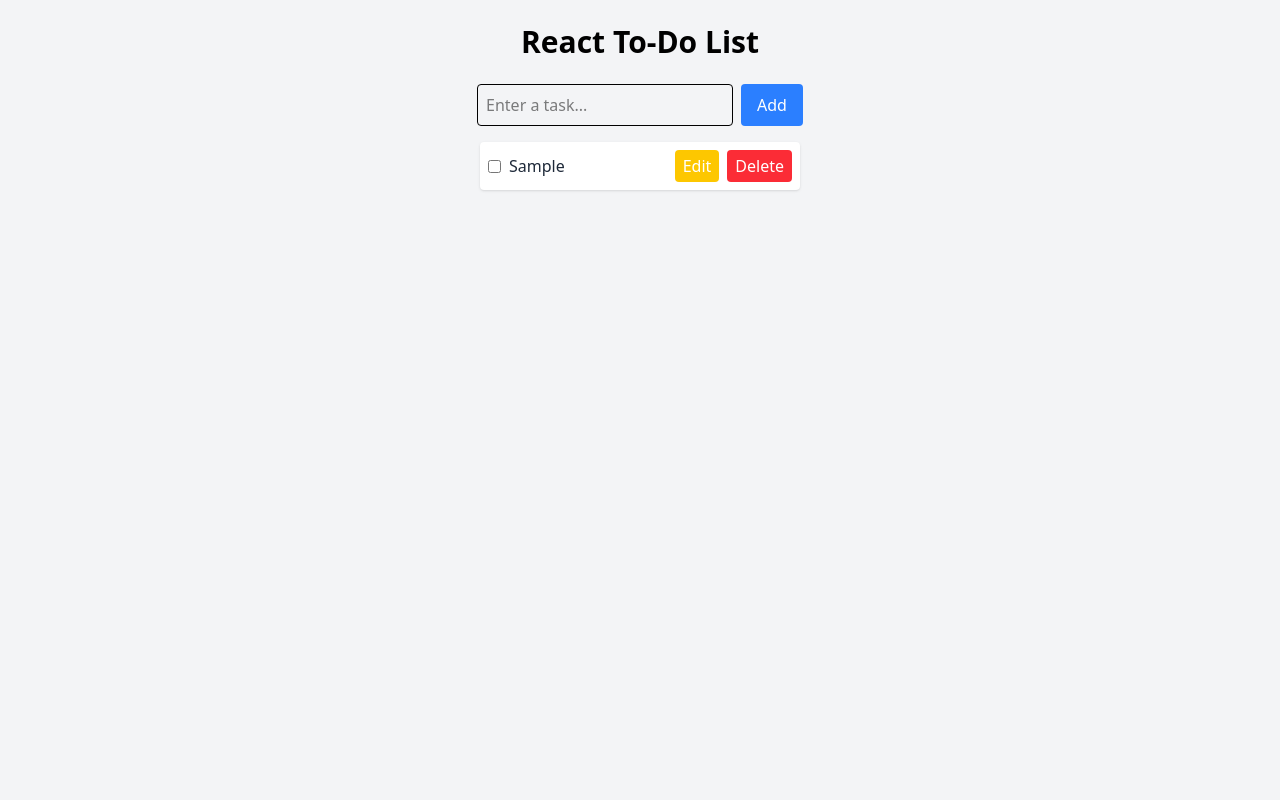
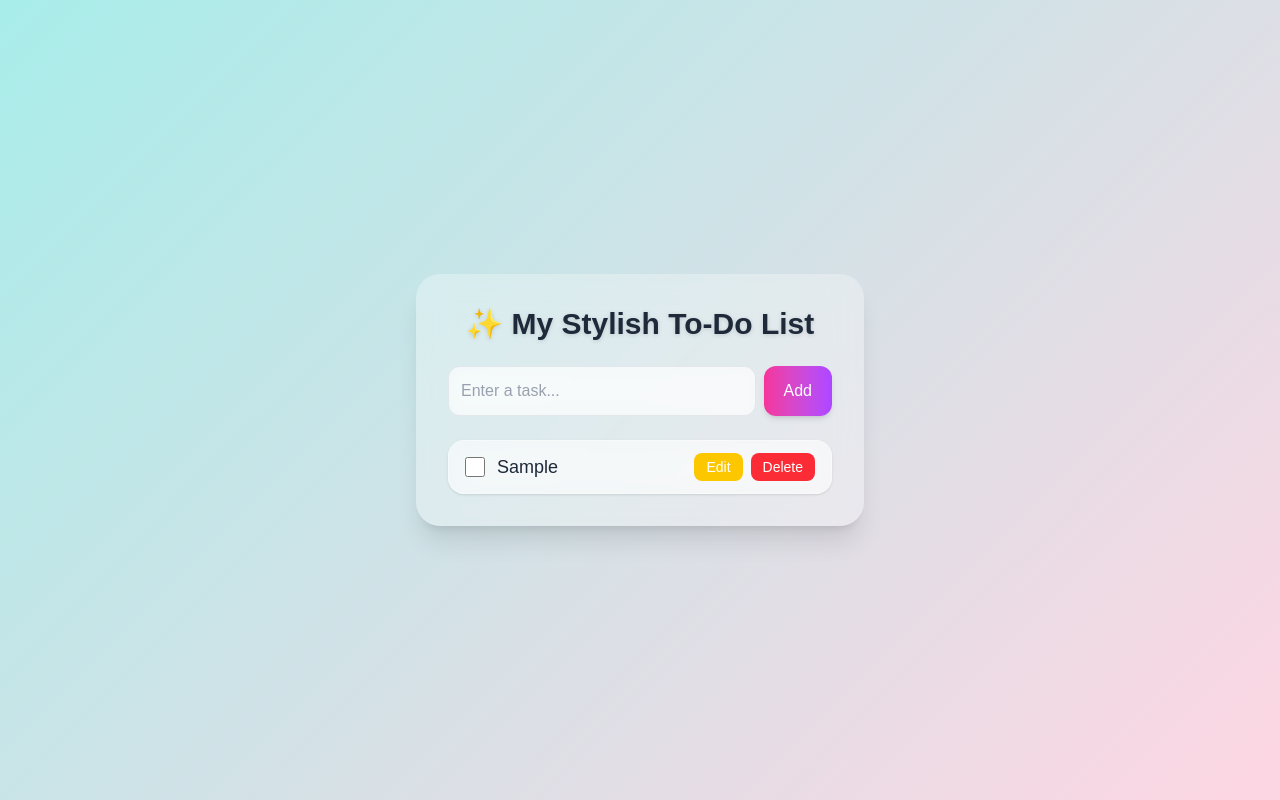
Before and after one commit to Sonukathat/todo-react, a React (Vite) app: page / in a window 1280 px wide. Both pictures are taken after typing "Sample" into the empty fields and a click on the button "Add". Built offline with nearby package versions, Linux system fonts and the light colour scheme.

Commit message:
update ui

```diff
--- a/src/App.jsx
+++ b/src/App.jsx
@@ -41,39 +41,51 @@ function App() {
   };
 
   return (
-    <div className="min-h-screen flex flex-col items-center bg-gray-100 p-6">
-      <h1 className="text-3xl font-bold mb-6">React To-Do List</h1>
+    <div
+      className="min-h-screen flex flex-col items-center justify-center p-6"
+      style={{
+        fontFamily: "'Poppins', sans-serif",
+        background: "linear-gradient(135deg, #a8edea 0%, #fed6e3 100%)",
+      }}
+    >
+      <div className="bg-white/30 backdrop-blur-lg shadow-xl rounded-3xl p-8 w-full max-w-md">
+        <h1 className="text-3xl font-semibold text-center text-gray-800 mb-6 drop-shadow-sm">
+          ✨ My Stylish To-Do List
+        </h1>
 
-      <div className="flex space-x-2 mb-4">
+        {/* Input and Button */}
+        <div className="flex space-x-2 mb-6">
           <input
             type="text"
             value={input}
             onChange={(e) => setInput(e.target.value)}
             placeholder="Enter a task..."
-          className="border p-2 rounded w-64 outline-none focus:ring-2 focus:ring-blue-400"
+            className="flex-1 border border-gray-300/50 bg-white/60 backdrop-blur-sm p-3 rounded-xl outline-none focus:ring-2 focus:ring-pink-400 text-gray-700 placeholder-gray-400"
           />
           <button
             onClick={handleAdd}
-          className="bg-blue-500 hover:bg-blue-600 text-white px-4 py-2 rounded"
+            className="bg-gradient-to-r from-pink-500 to-purple-500 hover:opacity-90 text-white px-5 py-2 rounded-xl shadow-md font-medium transition-all"
           >
             {editIndex !== null ? "Update" : "Add"}
           </button>
         </div>
 
-      <ul className="w-80">
+        {/* Task List */}
+        <ul className="space-y-3">
           {tasks.map((task, index) => (
             <li
               key={index}
-            className="flex justify-between items-center bg-white shadow p-2 mb-2 rounded"
+              className="flex justify-between items-center bg-white/50 backdrop-blur-md border border-white/40 rounded-2xl px-4 py-3 shadow hover:shadow-lg transition-all"
             >
-            <div className="flex items-center space-x-2">
+              <div className="flex items-center space-x-3">
                 <input
                   type="checkbox"
                   checked={task.completed}
                   onChange={() => handleToggle(index)}
+                  className="w-5 h-5 accent-pink-500 cursor-pointer"
                 />
                 <span
-                className={`${
+                  className={`text-lg ${
                     task.completed
                       ? "line-through text-gray-400"
                       : "text-gray-800"
@@ -83,23 +95,30 @@ function App() {
                 </span>
               </div>
 
-            <div className="space-x-2">
+              <div className="flex space-x-2">
                 <button
                   onClick={() => handleEdit(index)}
-                className="bg-yellow-400 hover:bg-yellow-500 text-white px-2 py-1 rounded"
+                  className="bg-yellow-400 hover:bg-yellow-500 text-white px-3 py-1 rounded-lg text-sm transition-all"
                 >
                   Edit
                 </button>
                 <button
                   onClick={() => handleDelete(index)}
-                className="bg-red-500 hover:bg-red-600 text-white px-2 py-1 rounded"
+                  className="bg-red-500 hover:bg-red-600 text-white px-3 py-1 rounded-lg text-sm transition-all"
                 >
                   Delete
                 </button>
               </div>
             </li>
           ))}
+
+          {tasks.length === 0 && (
+            <p className="text-center text-gray-600 italic mt-4">
+              No tasks yet — start adding some! 🚀
+            </p>
+          )}
         </ul>
+      </div>
     </div>
   );
 }
```
Lines whose indentation alone changed are shown as unchanged.
